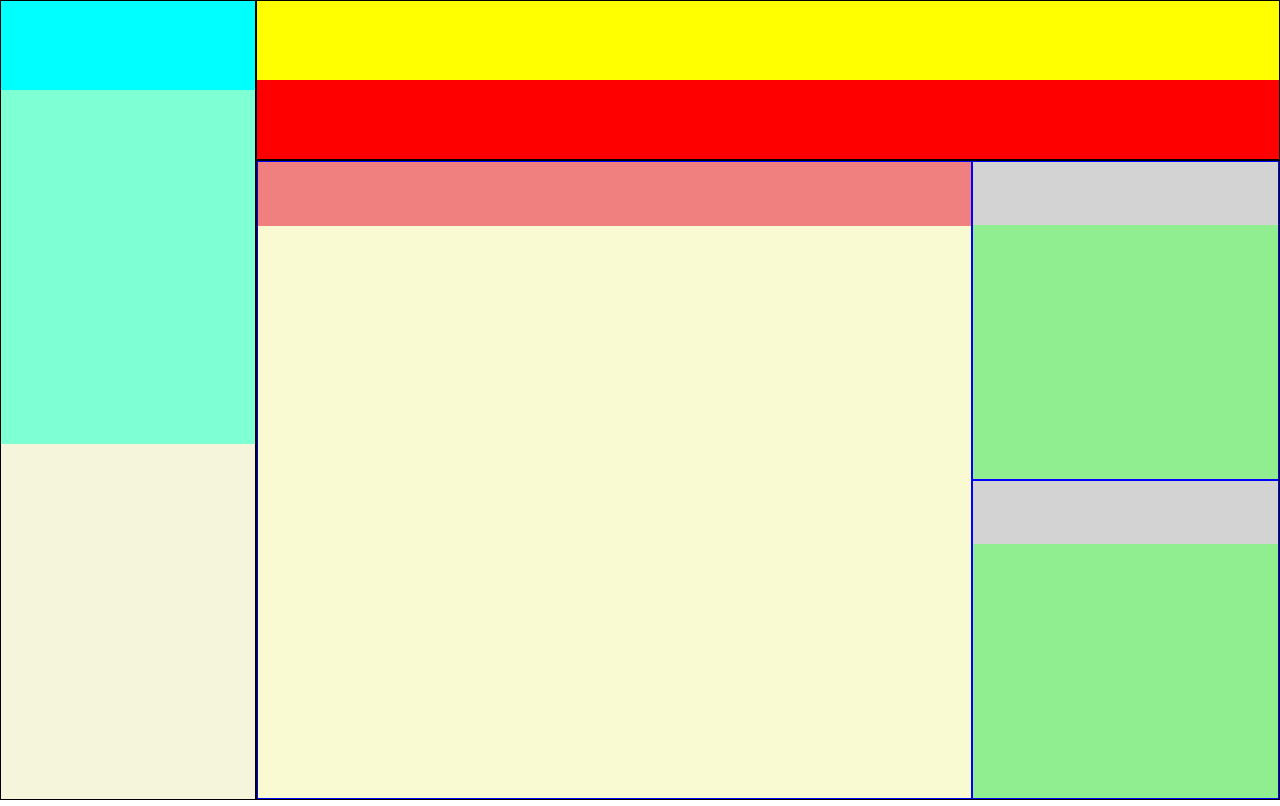
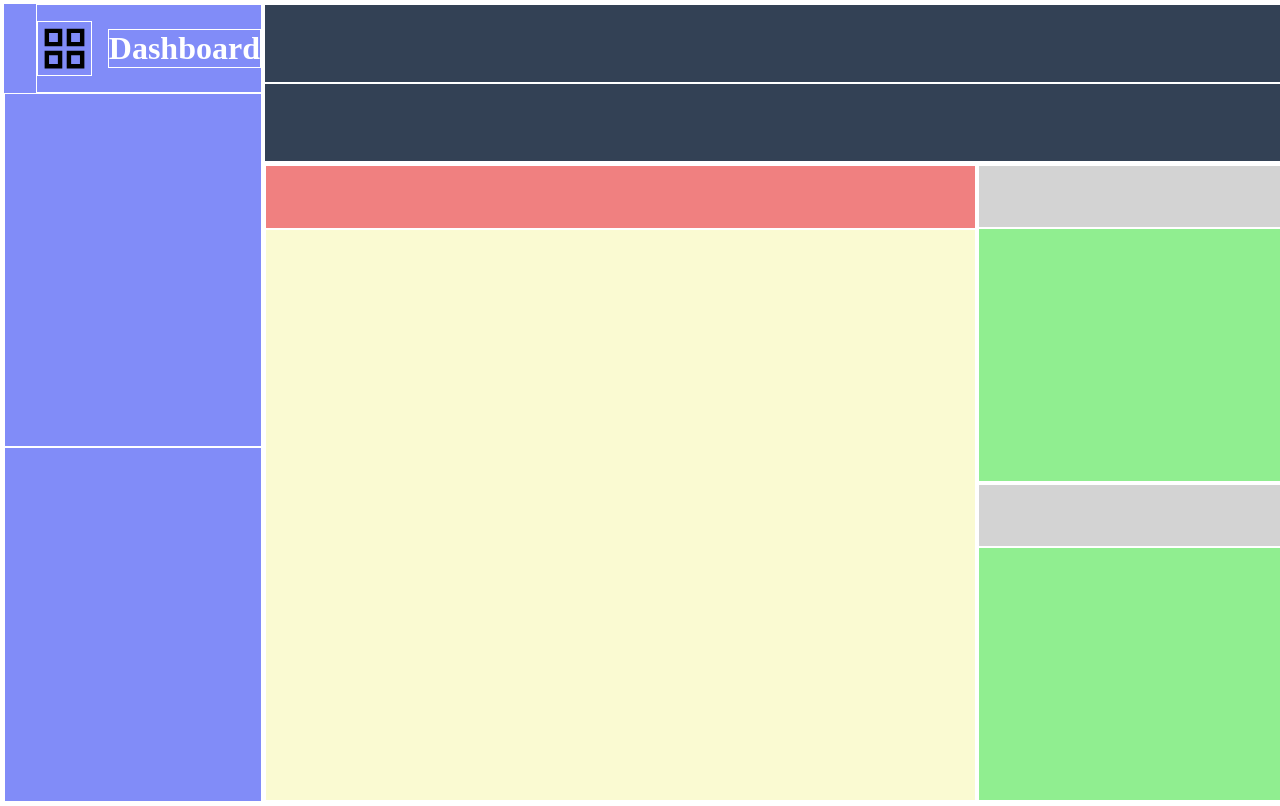
Before and after one commit to RazaNaqsh/Project-AdminDashboard, a plain HTML site: page index.html in a window 1280 px wide. Drawn offline with Linux system fonts and the light colour scheme.

Commit message:
Content editing start

```diff
--- a/index.html
+++ b/index.html
@@ -16,7 +16,10 @@
             <div class="header-profile"></div>
         </div>
         <div class="main-sidebar">
-            <div class="sidebar-title"></div>
+            <div class="sidebar-title">
+                <img src="icons/view-grid-outline.svg" alt="dashboard">
+                <h1>Dashboard</h1>
+            </div>
             <div class="sidebar-tabs"></div>
             <div class="sidebar-setting"></div>
         </div>
--- a/style.css
+++ b/style.css
@@ -1,6 +1,12 @@
 * {
 	margin: 0;
 	padding: 0;
+	/* to customize */
+	border: 1px solid white;
+}
+:root {
+	--header-bg: #334155;
+	--sidebar-bg: #818cf8;
 }
 
 /* main container */
@@ -12,7 +18,6 @@
 	width: 100vw;
 }
 .main-container > * {
-	border: 1px solid black;
 }
 
 /* header */
@@ -25,16 +30,17 @@
 	grid-row: 1/2;
 	grid-column: 2/3;
 	flex-direction: column;
+	background-color: var(--header-bg);
 }
 .header-nav,
 .header-profile {
 	height: 50%;
 }
 .header-nav {
-	background-color: yellow;
+	/* background-color: yellow; */
 }
 .header-profile {
-	background-color: red;
+	/* background-color: red; */
 }
 /* main sidebar */
 .sidebar-tabs,
@@ -47,20 +53,28 @@
 	grid-column: 1/2;
 	display: grid;
 	grid-template-rows: 1fr 4fr 4fr;
+	background-color: var(--sidebar-bg);
+	color: white;
 }
 .sidebar-title {
-	background-color: aqua;
+	display: flex;
+	align-items: center;
+	margin-left: 2rem;
+	gap: 1rem;
+	/* background-color: aqua; */
+}
+.sidebar-title img {
+	height: 3.3rem;
 }
 .sidebar-tabs {
-	background-color: aquamarine;
+	/* background-color: aquamarine; */
 }
 .sidebar-setting {
-	background-color: beige;
+	/* background-color: beige; */
 }
 
 /* main content- contains articles */
 .main-content > * {
-	border: 1px solid blue;
 }
 .main-content,
 .content-article,
```
Also changed, not shown: icons/view-grid-outline.svg (added).
